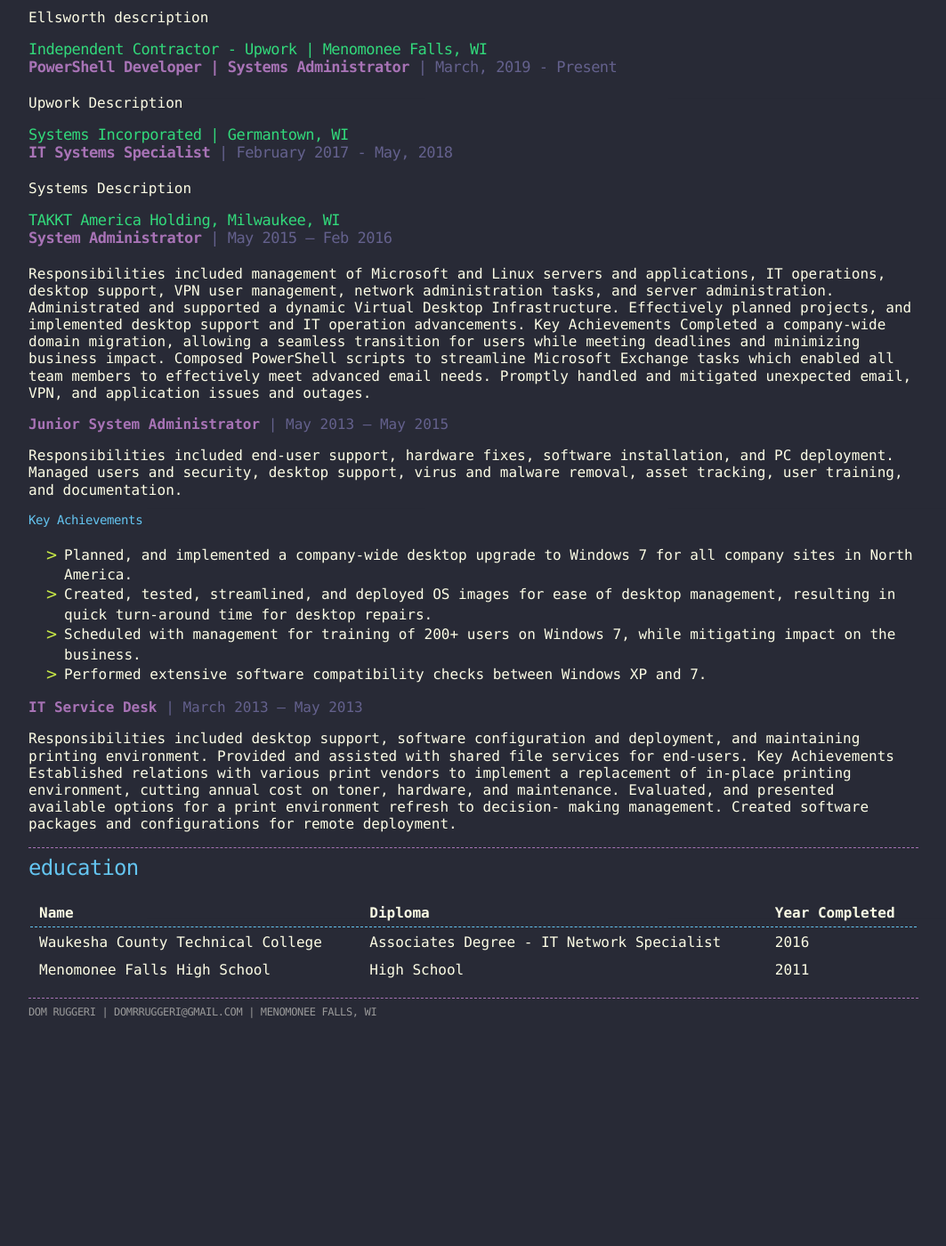
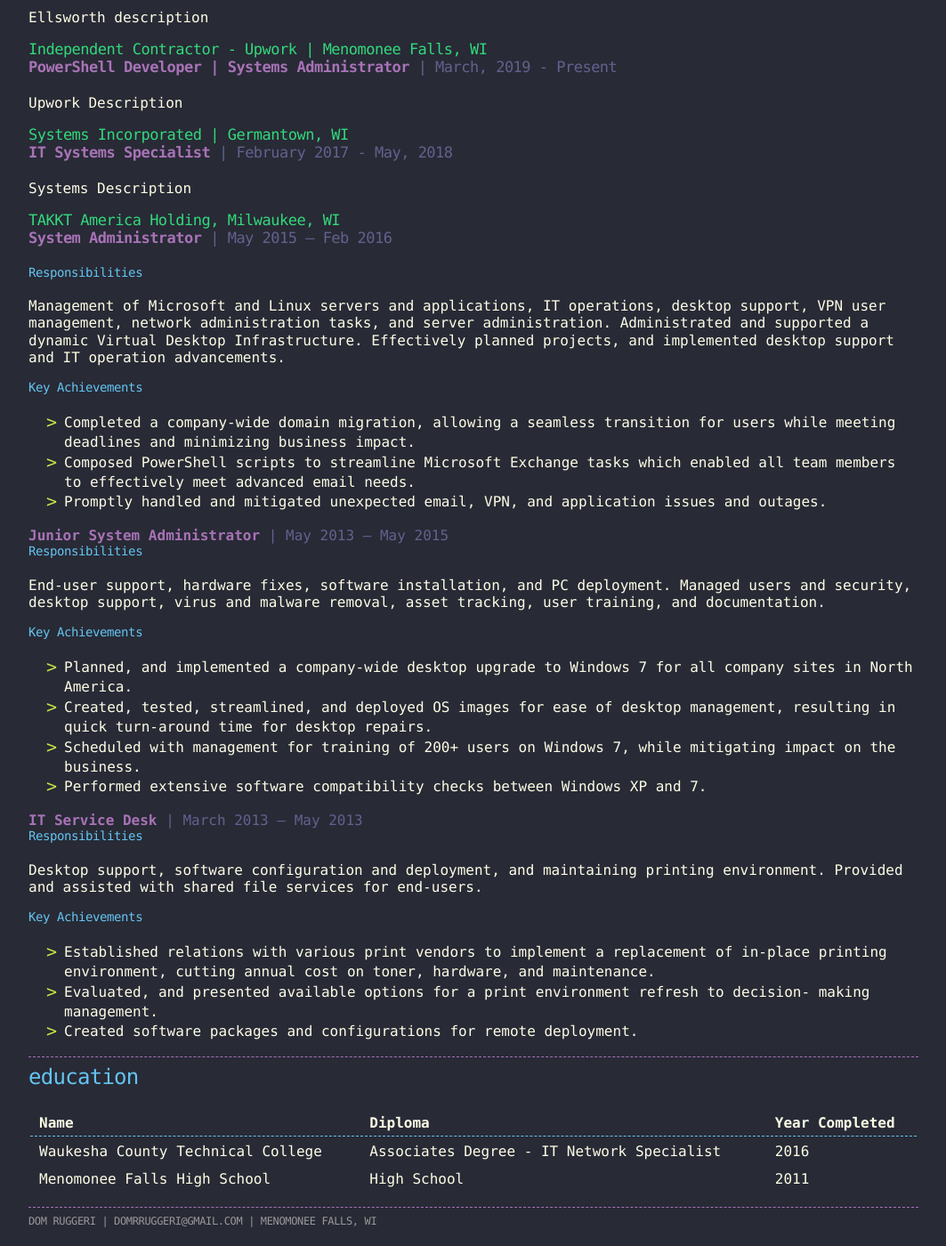
Before and after one commit to DomRRuggeri/DomRRuggeri.github.io, a Jekyll site: the page built from index.md, in a window 1280 px wide and 1400 px high, scrolled down 1273 px. Shown: the whole window at 89% size, without its empty margins (108-1171 px from the left). Built offline with Jekyll 4.4.1, drawn with Linux system fonts in a browser that asks for light colours; before the commit the page ends 2437 px from its top, so only the background shows below that.

Commit message:
formatted

```diff
--- a/index.md
+++ b/index.md
@@ -56,20 +56,25 @@
 Systems Description
 
 ### TAKKT America Holding, Milwaukee, WI<br><font color="#a873b6"><b>System Administrator</b></font><font color="#64618D"> | May 2015 – Feb 2016</font>
-Responsibilities included management of Microsoft and Linux servers and applications, IT
+
+#### Responsibilities
+Management of Microsoft and Linux servers and applications, IT
 operations, desktop support, VPN user management, network administration tasks, and server
 administration. Administrated and supported a dynamic Virtual Desktop Infrastructure.
 Effectively planned projects, and implemented desktop support and IT operation advancements.
-Key Achievements
-Completed a company-wide domain migration, allowing a seamless transition for users
+
+#### Key Achievements
+*    Completed a company-wide domain migration, allowing a seamless transition for users
 while meeting deadlines and minimizing business impact.
-Composed PowerShell scripts to streamline Microsoft Exchange tasks which enabled all
+*    Composed PowerShell scripts to streamline Microsoft Exchange tasks which enabled all
 team members to effectively meet advanced email needs.
-Promptly handled and mitigated unexpected email, VPN, and application issues and
+*    Promptly handled and mitigated unexpected email, VPN, and application issues and
 outages.
 
 <font color="#a873b6"><b>Junior System Administrator</b></font><font color="#64618D"> | May 2013 – May 2015</font>
-Responsibilities included end-user support, hardware fixes, software installation, and PC
+
+#### Responsibilities
+End-user support, hardware fixes, software installation, and PC
 deployment. Managed users and security, desktop support, virus and malware removal, asset
 tracking, user training, and documentation.
 
@@ -83,14 +88,17 @@
 *    Performed extensive software compatibility checks between Windows XP and 7.
 
 <font color="#a873b6"><b>IT Service Desk</b></font><font color="#64618D"> |  March 2013 – May 2013</font>
- Responsibilities included desktop support, software configuration and deployment, and
+
+#### Responsibilities
+Desktop support, software configuration and deployment, and
 maintaining printing environment. Provided and assisted with shared file services for end-users.
-Key Achievements
-Established relations with various print vendors to implement a replacement of in-place
+
+#### Key Achievements
+*    Established relations with various print vendors to implement a replacement of in-place
 printing environment, cutting annual cost on toner, hardware, and maintenance.
-Evaluated, and presented available options for a print environment refresh to decision-
+*    Evaluated, and presented available options for a print environment refresh to decision-
 making management.
-Created software packages and configurations for remote deployment.
+*    Created software packages and configurations for remote deployment.
 
 * * *
 
```
